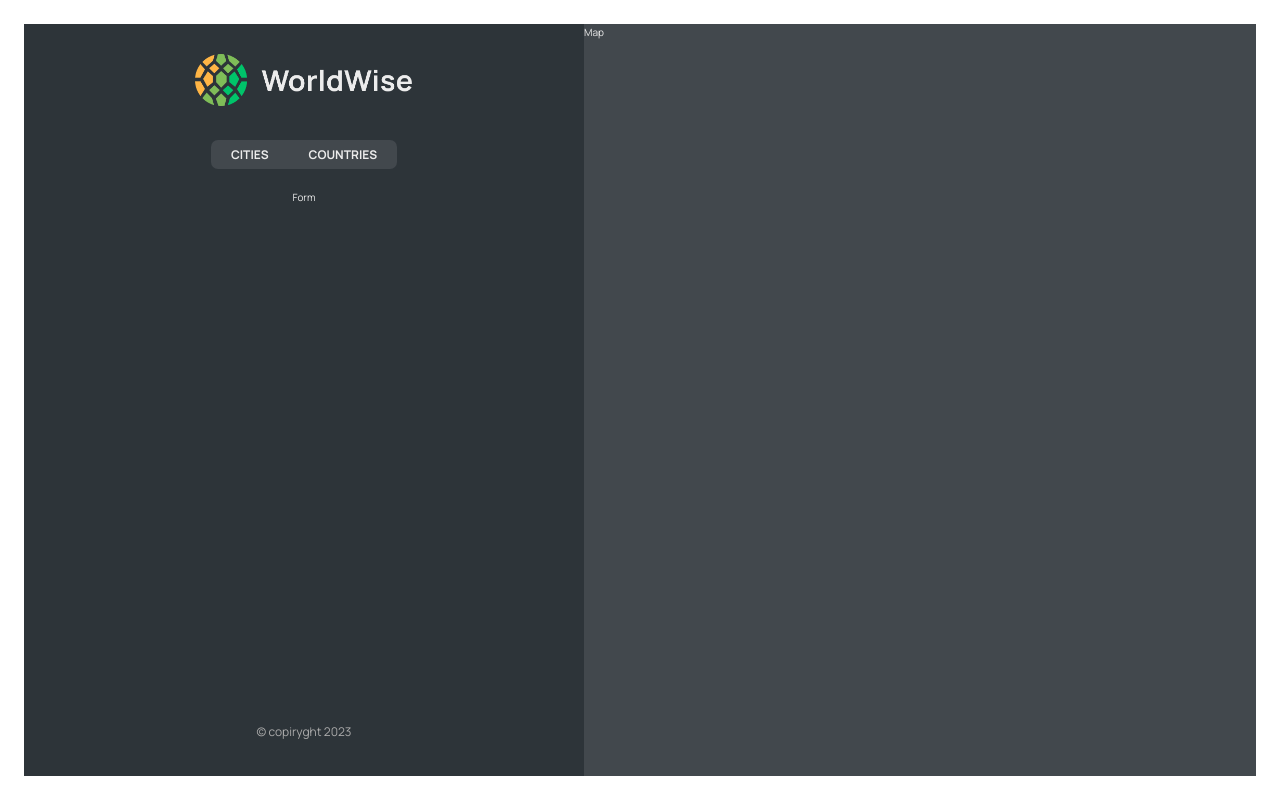
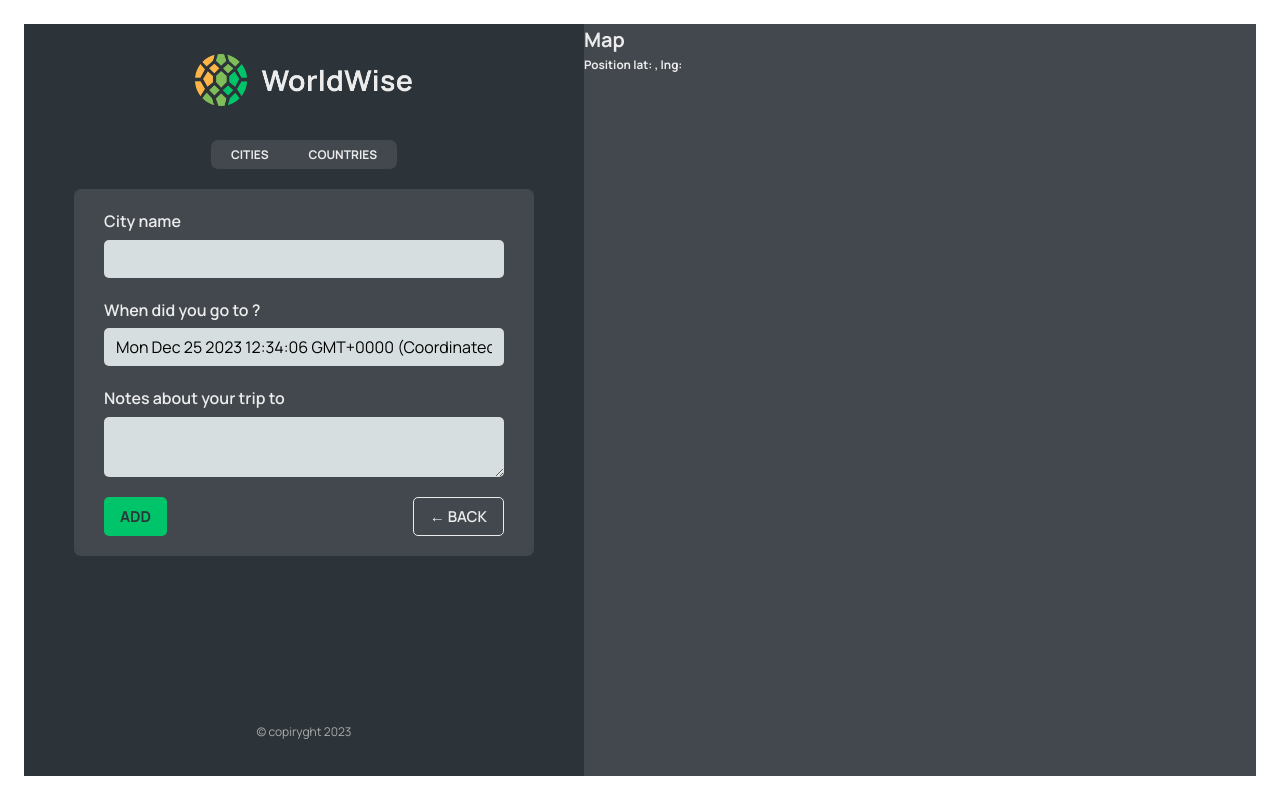
Before and after one commit to budi-afk/react-worldwise, a React (Vite) app: page /app/form in a window 1280 px wide. Built offline with nearby package versions, Linux system fonts and the light colour scheme; data requests are answered from the project's data file.

Commit message:
programmatic navigation with useNavigate and Navigate

```diff
--- a/src/App.jsx
+++ b/src/App.jsx
@@ -1,4 +1,4 @@
-import { BrowserRouter, Routes, Route } from "react-router-dom";
+import { BrowserRouter, Routes, Route, Navigate } from "react-router-dom";
 import Homepage from "./pages/Homepage";
 import Product from "./pages/Product";
 import Pricing from "./pages/Pricing";
@@ -6,6 +6,8 @@
 import AppLayout from "./pages/AppLayout";
 import PageNotFound from "./pages/PageNotFound";
 import "./index.css";
+import City from "./components/City";
+import Form from "./components/Form";
 import CityList from "./components/CityList";
 import { useEffect, useState } from "react";
 import CountryList from "./components/CountryList";
@@ -39,19 +41,17 @@
         <Route path="pricing" element={<Pricing />} />
         <Route path="login" element={<Login />} />
         <Route path="app" element={<AppLayout />}>
-          <Route
-            index
-            element={<CityList cities={cities} isLoading={isLoading} />}
-          />
+          <Route index element={<Navigate replace to="cities" />} />
           <Route
             path="cities"
             element={<CityList cities={cities} isLoading={isLoading} />}
           />
+          <Route path="cities/:id" element={<City />} />
           <Route
             path="countries"
             element={<CountryList cities={cities} isLoading={isLoading} />}
           />
-          <Route path="form" element={<p>Form</p>} />
+          <Route path="form" element={<Form />} />
         </Route>
         <Route path="/*" element={<PageNotFound />} />
       </Routes>
--- /dev/null
+++ b/src/components/Button.jsx
@@ -0,0 +1,10 @@
+import styles from "./Button.module.css";
+function Button({ children, onClick, type }) {
+  return (
+    <button onClick={onClick} className={`${styles.btn} ${styles[type]}`}>
+      {children}
+    </button>
+  );
+}
+
+export default Button;
--- a/src/components/City.jsx
+++ b/src/components/City.jsx
@@ -1,3 +1,4 @@
+import { useParams, useSearchParams } from "react-router-dom";
 import styles from "./City.module.css";
 
 const formatDate = (date) =>
@@ -9,6 +10,10 @@
   }).format(new Date(date));
 
 function City() {
+  const [searchParams, setSearchParams] = useSearchParams();
+  const lat = searchParams.get("lat");
+  const lng = searchParams.get("lng");
+  const { id } = useParams();
   // TEMP DATA
   const currentCity = {
     cityName: "Lisbon",
@@ -18,44 +23,48 @@
   };
 
   const { cityName, emoji, date, notes } = currentCity;
+  return (
+    <>
+      <h1>City {id}</h1>
+      <h3>
+        Position lat={lat}, lng={lng}
+      </h3>
+    </>
+  );
+  // return (
+  //   <div className={styles.city}>
+  //     <div className={styles.row}>
+  //       <h6>City name</h6>
+  //       <h3>
+  //         <span>{emoji}</span> {cityName}
+  //       </h3>
+  //     </div>
 
-  return (
-    <div className={styles.city}>
-      <div className={styles.row}>
-        <h6>City name</h6>
-        <h3>
-          <span>{emoji}</span> {cityName}
-        </h3>
-      </div>
+  //     <div className={styles.row}>
+  //       <h6>You went to {cityName} on</h6>
+  //       <p>{formatDate(date || null)}</p>
+  //     </div>
 
-      <div className={styles.row}>
-        <h6>You went to {cityName} on</h6>
-        <p>{formatDate(date || null)}</p>
-      </div>
+  //     {notes && (
+  //       <div className={styles.row}>
+  //         <h6>Your notes</h6>
+  //         <p>{notes}</p>
+  //       </div>
+  //     )}
 
-      {notes && (
-        <div className={styles.row}>
-          <h6>Your notes</h6>
-          <p>{notes}</p>
-        </div>
-      )}
+  //     <div className={styles.row}>
+  //       <h6>Learn more</h6>
+  //       <a
+  //         href={`https://en.wikipedia.org/wiki/${cityName}`}
+  //         target="_blank"
+  //         rel="noreferrer"
+  //       >
+  //         Check out {cityName} on Wikipedia &rarr;
+  //       </a>
+  //     </div>
 
-      <div className={styles.row}>
-        <h6>Learn more</h6>
-        <a
-          href={`https://en.wikipedia.org/wiki/${cityName}`}
-          target="_blank"
-          rel="noreferrer"
-        >
-          Check out {cityName} on Wikipedia &rarr;
-        </a>
-      </div>
-
-      <div>
-        <ButtonBack />
-      </div>
-    </div>
-  );
+  //   </div>
+  // );
 }
 
 export default City;
--- a/src/components/CityItem.jsx
+++ b/src/components/CityItem.jsx
@@ -1,3 +1,4 @@
+import { Link } from "react-router-dom";
 import styles from "./CityItem.module.css";
 
 const formatDate = (date) =>
@@ -8,13 +9,18 @@
   }).format(new Date(date));
 
 function CityItem({ city }) {
-  const { cityName, emoji, date } = city;
+  const { cityName, emoji, date, id, position } = city;
   return (
-    <li className={styles.cityItem}>
-      <span className={styles.emoji}>{emoji}</span>
-      <h3 className={styles.name}>{cityName}</h3>
-      <time className={styles.date}>{formatDate(date)}</time>
-      <button className={styles.deleteBtn}>&times;</button>
+    <li>
+      <Link
+        className={styles.cityItem}
+        to={`${id}?lat=${position.lat}&lng=${position.lng}`}
+      >
+        <span className={styles.emoji}>{emoji}</span>
+        <h3 className={styles.name}>{cityName}</h3>
+        <time className={styles.date}>{formatDate(date)}</time>
+        <button className={styles.deleteBtn}>&times;</button>
+      </Link>
     </li>
   );
 }
--- a/src/components/Form.jsx
+++ b/src/components/Form.jsx
@@ -3,6 +3,8 @@
 import { useState } from "react";
 
 import styles from "./Form.module.css";
+import Button from "./Button";
+import { useNavigate } from "react-router-dom";
 
 export function convertToEmoji(countryCode) {
   const codePoints = countryCode
@@ -17,6 +19,7 @@
   const [country, setCountry] = useState("");
   const [date, setDate] = useState(new Date());
   const [notes, setNotes] = useState("");
+  const navigate = useNavigate();
 
   return (
     <form className={styles.form}>
@@ -49,8 +52,18 @@
       </div>
 
       <div className={styles.buttons}>
-        <button>Add</button>
-        <button>&larr; Back</button>
+        <Button onClick={() => {}} type="primary">
+          Add
+        </Button>
+        <Button
+          onClick={(e) => {
+            e.preventDefault();
+            navigate(-1);
+          }}
+          type="back"
+        >
+          &larr; Back
+        </Button>
       </div>
     </form>
   );
--- a/src/components/Map.jsx
+++ b/src/components/Map.jsx
@@ -1,7 +1,20 @@
+import { useNavigate, useSearchParams } from "react-router-dom";
 import styles from "./Map.module.css";
 
 function Map() {
-  return <div className={styles.mapContainer}>Map</div>;
+  const navigate = useNavigate();
+  const [searchParams, setSearchParams] = useSearchParams();
+  const lat = searchParams.get("lat");
+  const lng = searchParams.get("lng");
+
+  return (
+    <div className={styles.mapContainer} onClick={() => navigate("form")}>
+      <h1>Map</h1>
+      <h3>
+        Position lat: {lat}, lng: {lng}
+      </h3>
+    </div>
+  );
 }
 
 export default Map;
```
